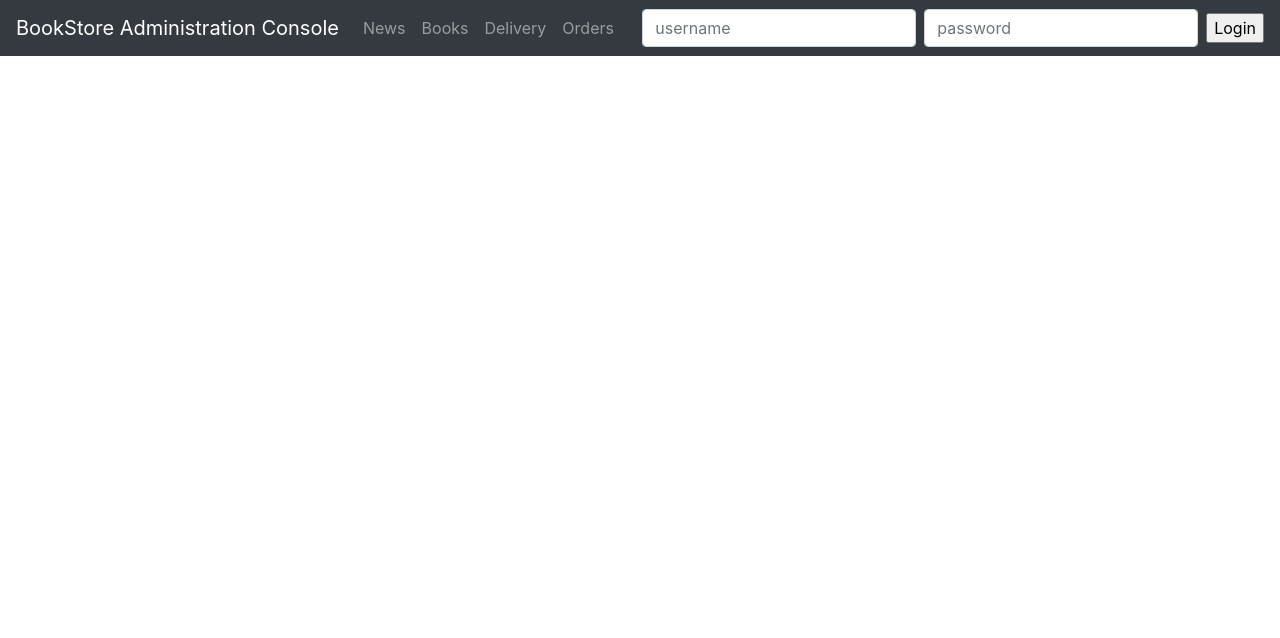
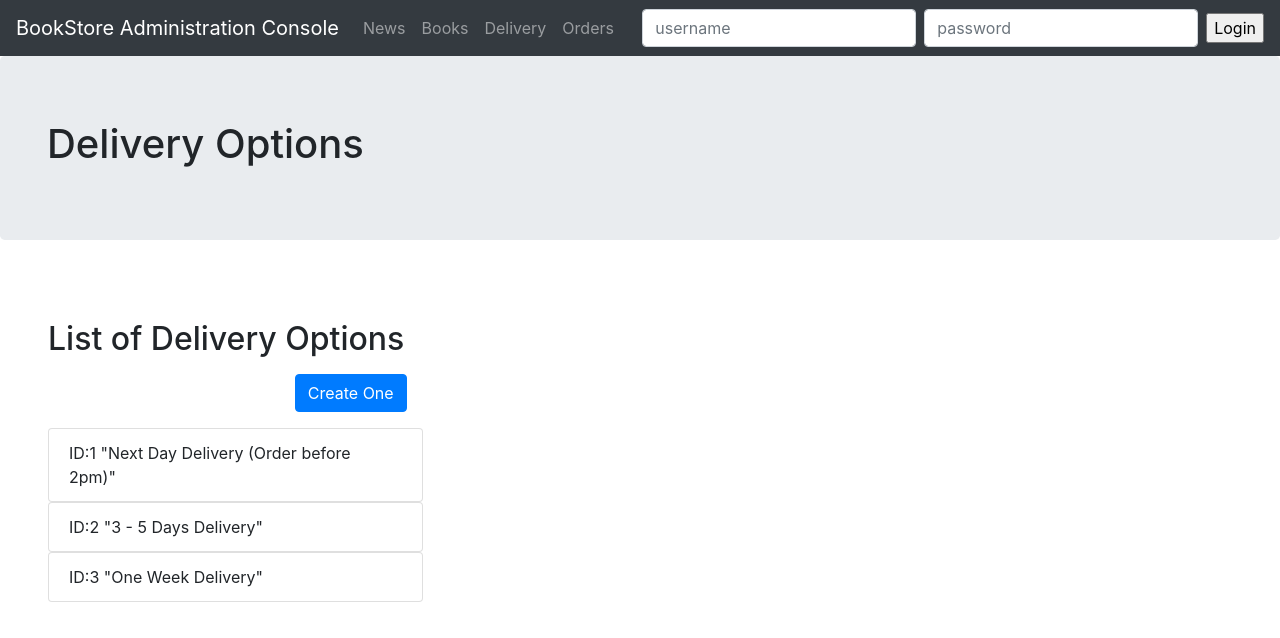
Before and after one commit to CurtisNewbie/BookStoreApp, an Angular app in the folder admin/admin/: page /delivery in a window 1280 px wide. Before the commit this address led to /. Shown: the top 638 px of the page. Built offline with nearby package versions, Linux system fonts and the light colour scheme.

Commit message:
Add delivery-option.component and impl its look and feel
This component allows admin to change the details of each delivery
option. In this commit, only the routing and the look-and-feel is implemented.
The HTTP requests are not yet implemented.

```diff
--- a/admin/admin/src/app/app-routing.module.ts
+++ b/admin/admin/src/app/app-routing.module.ts
@@ -3,11 +3,13 @@ import { Routes, RouterModule } from "@angular/router";
 import { NewsComponent } from "./news/news.component";
 import { BooksComponent } from "./books/books.component";
 import { OrdersComponent } from "./orders/orders.component";
+import { DeliveryOptionComponent } from "./delivery-option/delivery-option.component";
 
 const routes: Routes = [
   { path: "news", component: NewsComponent },
   { path: "books", component: BooksComponent },
-  { path: "orders", component: OrdersComponent }
+  { path: "orders", component: OrdersComponent },
+  { path: "delivery", component: DeliveryOptionComponent }
 ];
 
 @NgModule({
--- a/admin/admin/src/app/app.module.ts
+++ b/admin/admin/src/app/app.module.ts
@@ -9,9 +9,10 @@ import { NavBarComponent } from "./nav-bar/nav-bar.component";
 import { NewsComponent } from './news/news.component';
 import { BooksComponent } from './books/books.component';
 import { OrdersComponent } from './orders/orders.component';
+import { DeliveryOptionComponent } from './delivery-option/delivery-option.component';
 
 @NgModule({
-  declarations: [AppComponent, NavBarComponent, NewsComponent, BooksComponent, OrdersComponent],
+  declarations: [AppComponent, NavBarComponent, NewsComponent, BooksComponent, OrdersComponent, DeliveryOptionComponent],
   imports: [BrowserModule, AppRoutingModule, HttpClientModule, FormsModule],
   providers: [],
   bootstrap: [AppComponent]
--- /dev/null
+++ b/admin/admin/src/app/delivery-option/delivery-option.component.html
@@ -0,0 +1,52 @@
+<div class="jumbotron">
+    <div class="container-fluid">
+        <h1>Delivery Options</h1>
+    </div>
+</div>
+
+<div class="container-fluid p-5">
+    <div class="row">
+        <div class="col-sm-3 col-md-6 col-lg-4">
+            <h2>List of Delivery Options</h2>
+            <div class="text-right m-3">
+                <button class="btn btn-primary" (click)="createDeliveryOptTemplate()">Create One</button>
+            </div>
+            <ul *ngFor=" let d of deliveryOptions; let i=index" class="list-group">
+                <a class="list-group-item list-group-item-action" (click)="selectDeliveryOpt(i)">ID:{{d.id}}
+                    "{{d.name}}"
+                </a>
+            </ul>
+        </div>
+        <div class=" col-sm-9 col-md-6 col-lg-8">
+            <div *ngIf="selectedDeliveryOpt" class="media">
+                <div class="shadow media-body p-3 m-5">
+                    <h2 class="display-4 text-primary">"{{selectedDeliveryOpt.name}}"</h2>
+                    <div class="form-group">
+                        <label for="id">ID: <span *ngIf="selectedDeliveryOpt.id === null" style="color:brown">Will Be
+                                Created</span></label>
+                        <input type="text" disabled="true" class="form-control" id="id"
+                            [value]="selectedDeliveryOpt.id">
+                    </div>
+                    <div class="form-group">
+                        <label for="name">NAME (short description):</label>
+                        <input type="text" class="form-control" id="name" [(ngModel)]="selectedDeliveryOpt.name">
+                    </div>
+                    <div class="form-group">
+                        <label for="price">PRICE: </label>
+                        <input type="text" class="form-control" id="price" [(ngModel)]="selectedDeliveryOpt.price">
+                    </div>
+                    <div class=" container p-4 m-4 text-right">
+                        <div *ngIf="selectedDeliveryOpt.id">
+                            <button class="btn btn-primary m-1"
+                                (click)="updateDeliveryOpt(selectedDeliveryOpt)">UPDATE</button>
+                            <button class="btn btn-primary m-1"
+                                (click)="deleteDeliveryOpt(selectedDeliveryOpt)">DELETE</button>
+                        </div>
+                        <button *ngIf="!selectedDeliveryOpt.id" class="btn btn-primary m-1"
+                            (click)="createDeliveryOpt(selectedDeliveryOpt)">CREATE</button>
+                    </div>
+                </div>
+            </div>
+        </div>
+    </div>
+</div>
--- /dev/null
+++ b/admin/admin/src/app/delivery-option/delivery-option.component.ts
@@ -0,0 +1,57 @@
+import { Component, OnInit } from "@angular/core";
+import { DeliveryOption } from "../model/deliveryOption";
+
+@Component({
+  selector: "app-delivery-option",
+  templateUrl: "./delivery-option.component.html",
+  styleUrls: ["./delivery-option.component.css"]
+})
+export class DeliveryOptionComponent implements OnInit {
+  // demo data
+  deliveryOptions: DeliveryOption[] = [
+    {
+      id: 1,
+      name: "Next Day Delivery (Order before 2pm)",
+      price: 5
+    },
+    {
+      id: 2,
+      name: "3 - 5 Days Delivery",
+      price: 3.2
+    },
+    {
+      id: 3,
+      name: "One Week Delivery",
+      price: 2.6
+    }
+  ];
+  selectedDeliveryOpt: DeliveryOption;
+
+  constructor() {}
+
+  ngOnInit() {}
+
+  selectDeliveryOpt(index: number) {
+    this.selectedDeliveryOpt = this.deliveryOptions[index];
+  }
+
+  createDeliveryOptTemplate() {
+    this.selectedDeliveryOpt = {
+      id: null,
+      name: "",
+      price: null
+    };
+  }
+
+  deleteDeliveryOpt(opt: DeliveryOption) {
+    // DELETE request
+  }
+
+  createDeliveryOpt(opt: DeliveryOption) {
+    // POST request
+  }
+
+  updateDeliveryOpt(opt: DeliveryOption) {
+    // PUT request
+  }
+}
```
Also changed, not shown: admin/admin/src/app/delivery-option/delivery-option.component.css (added), 1 other file (tests, documents, lock files or other folders).
